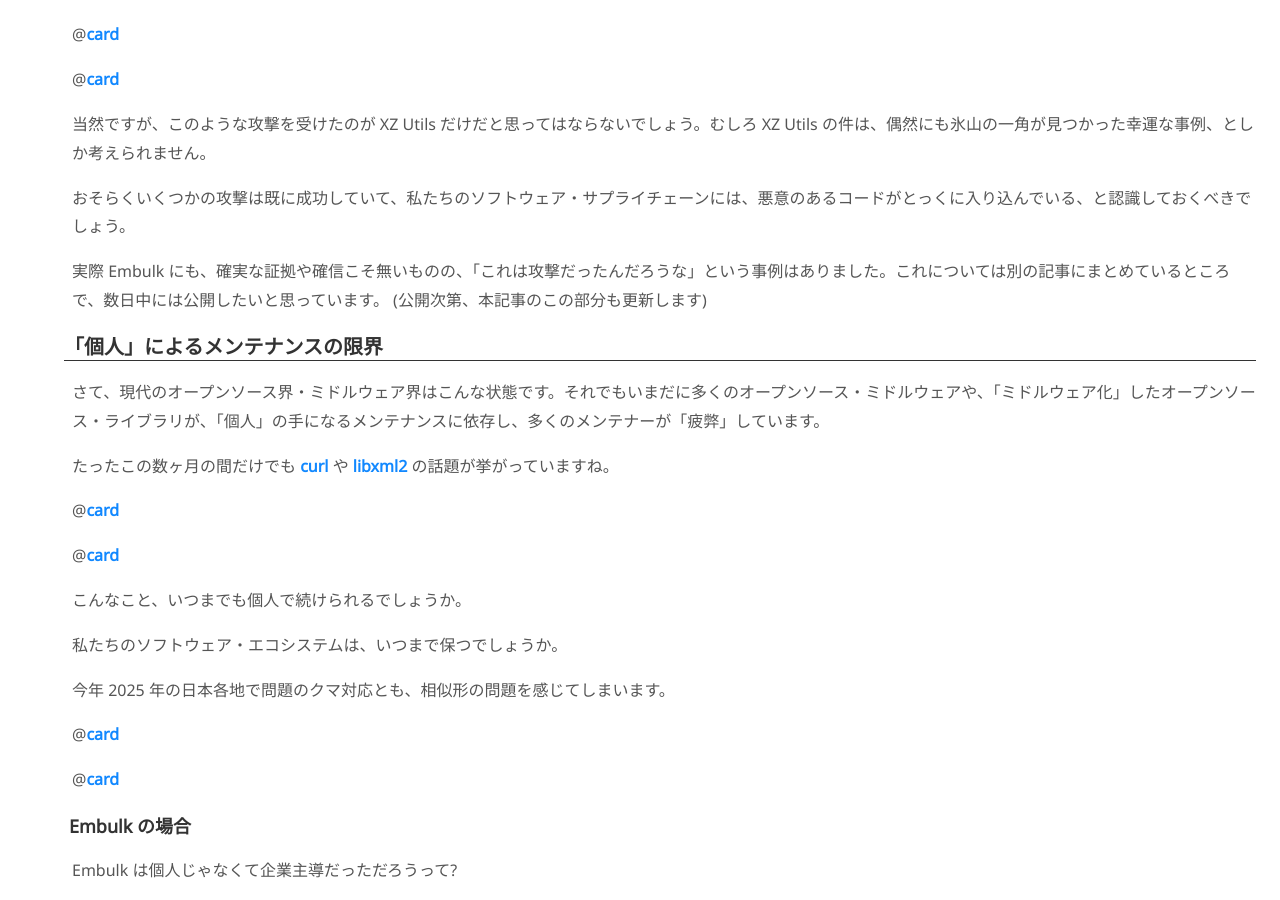
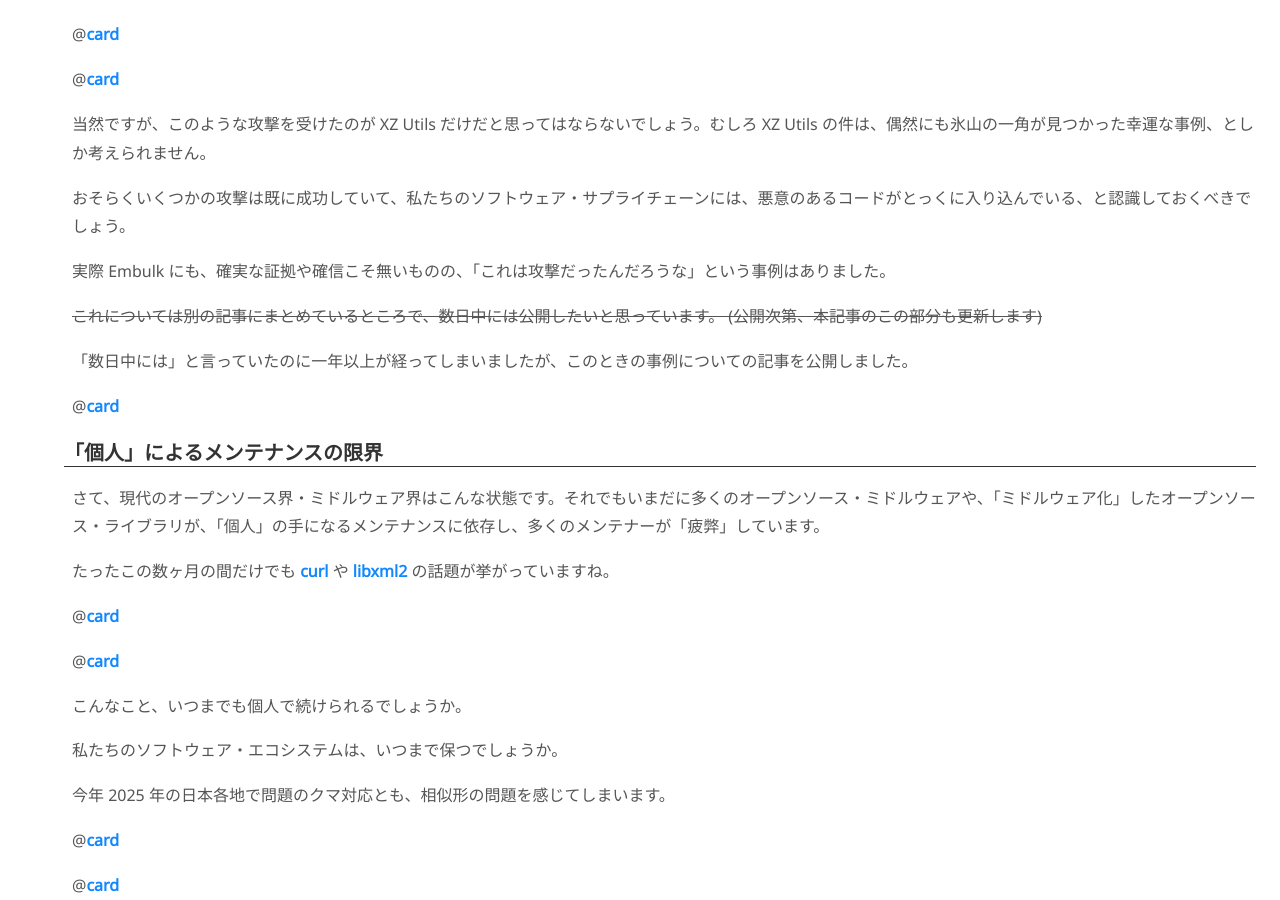
Before and after one commit to dmikurube/writings, a Jekyll site: the page built from articles/how-to-wind-down-an-opensource-project.md, in a window 1280 px wide and 900 px high, scrolled down 5717 px. Built offline with Jekyll 4.4.1, drawn with Linux system fonts in a browser that asks for light colours.

Commit message:
Update "How to wind down an opensource project"

```diff
--- a/articles/how-to-wind-down-an-opensource-project.md
+++ b/articles/how-to-wind-down-an-opensource-project.md
@@ -209,7 +209,13 @@
 
 おそらくいくつかの攻撃は既に成功していて、私たちのソフトウェア・サプライチェーンには、悪意のあるコードがとっくに入り込んでいる、と認識しておくべきでしょう。
 
-実際 Embulk にも、確実な証拠や確信こそ無いものの、「これは攻撃だったんだろうな」という事例はありました。これについては別の記事にまとめているところで、数日中には公開したいと思っています。 (公開次第、本記事のこの部分も更新します)
+実際 Embulk にも、確実な証拠や確信こそ無いものの、「これは攻撃だったんだろうな」という事例はありました。
+
+~~これについては別の記事にまとめているところで、数日中には公開したいと思っています。 (公開次第、本記事のこの部分も更新します)~~
+
+「数日中には」と言っていたのに一年以上が経ってしまいましたが、このときの事例についての記事を公開しました。
+
+@[card](https://zenn.dev/dmikurube/articles/a-logresearch-er)
 
 ## 「個人」によるメンテナンスの限界
 
```
